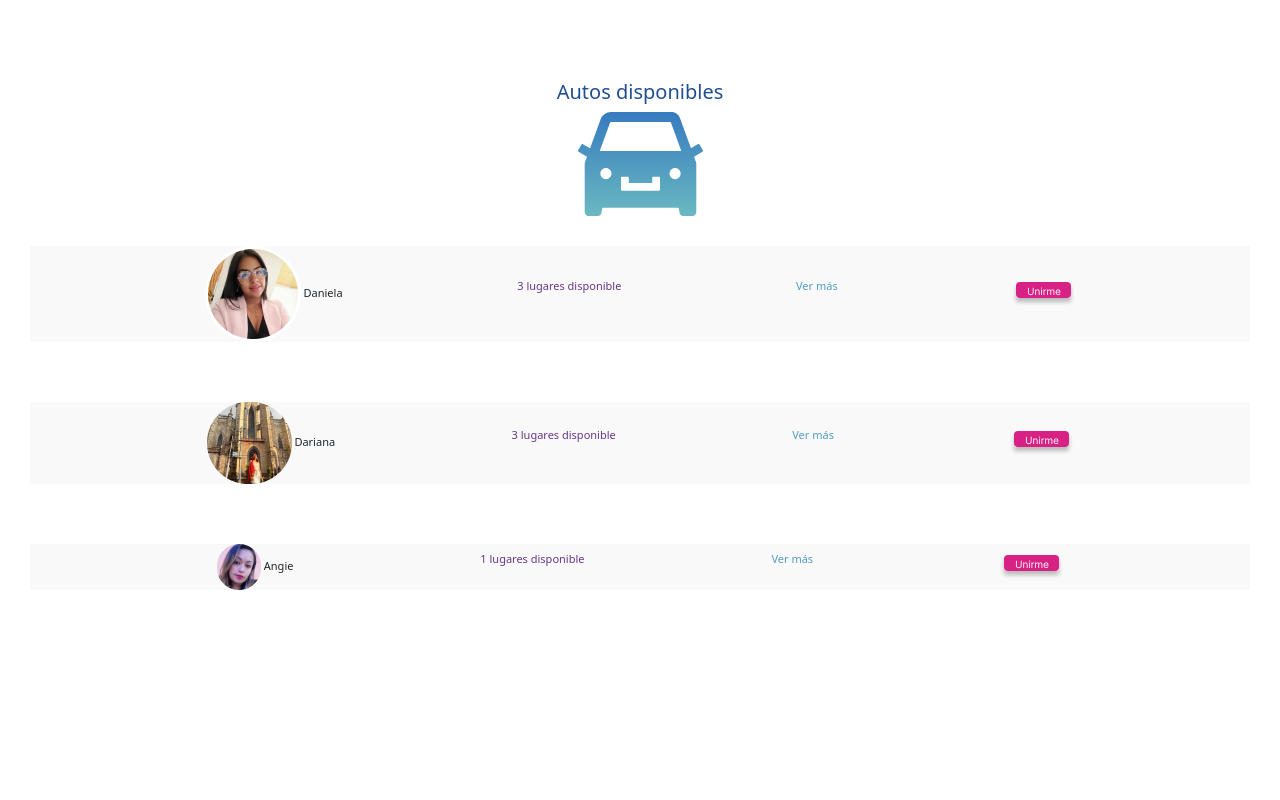
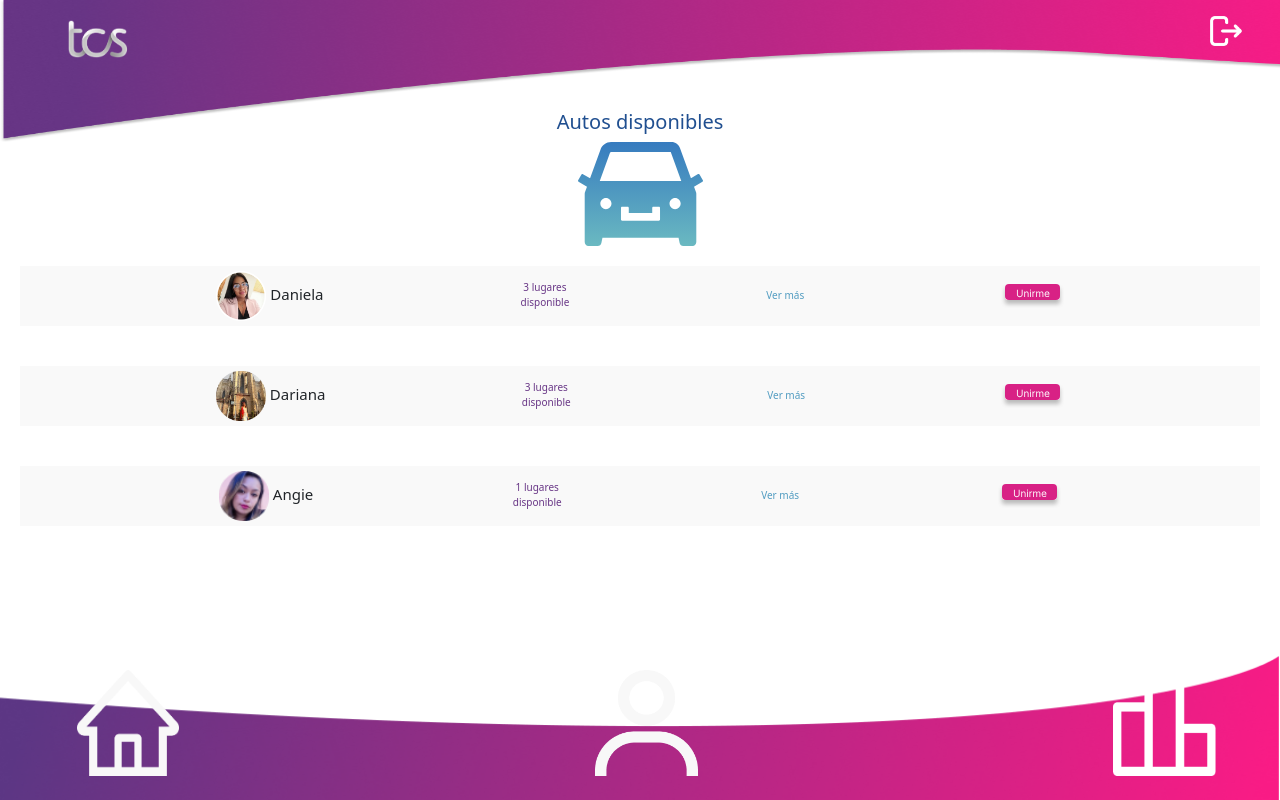
Before and after one commit to LaDuquesaDev/tflatam-tcs, a React (Create React App) app: page /AvailableCars in a window 1280 px wide. Built offline with nearby package versions, Linux system fonts and the light colour scheme.

Commit message:
se terminó el maquetado de available cars, así como su modal con estilo

```diff
--- a/src/components/CarCard.css
+++ b/src/components/CarCard.css
@@ -3,16 +3,28 @@
     display:flex;
     flex-direction:row;
     justify-content: space-evenly;
-    margin:30px;
-    font-size:11px;
+    margin:20px;
     text-align: center;
     align-items:center;
+    font-size:15px;
 
   }
 
   .free-places-text{
     color: #683686;
+    font-weight:500;
+    padding-top:14px;
+    font-size:10px;
+    width:50px;
   }
   .show-more{
-      color:#519CC1;
+    font-weight:500;
+    color:#519CC1;
+    padding-top:14px;
+    font-size:10px;
   }
+
+  .avatar-img{
+    width:50px;
+    height:50px;
+  }
--- a/src/components/CarCard.js
+++ b/src/components/CarCard.js
@@ -3,6 +3,8 @@ import Join from '../images/Join.svg'
 import "./CarCard.css"
 import AvailableModal from "../views/modal";
 import Popup from 'reactjs-popup'
+
+const overlayStyle = { background: 'rgba(107, 53, 134, 0.5)' };
 
 const CarCard = (props) => {
     const name = props.name;
@@ -12,13 +14,9 @@ const CarCard = (props) => {
         <div className="car-card">
 
             <div className="user-info"><img src={image} className="avatar-img" alt="User" /> {name}</div>
-            <div className="available">
-                <p className="free-places-text">{freePlaces} lugares disponible</p>
-            </div>
-
-            <div className="show-more">
-                <p>Ver más</p>
-            </div>
+            <p className="free-places-text">{freePlaces} lugares
+                disponible</p>
+            <div className="show-more"><p>Ver más</p></div>
 
 
             <Popup
@@ -26,6 +24,8 @@ const CarCard = (props) => {
                     <img src={Join} className="JoinButton" alt="JoinButton" />
                 </div>}
                 modal
+                nested
+                {...{ overlayStyle }}
             >
                 {
                     (close) => {
--- a/src/views/AvailableCars.css
+++ b/src/views/AvailableCars.css
@@ -1,5 +1,5 @@
 .full-list{
-    margin-top:80px;
+    margin-top:110px;
     }
 
 
--- a/src/views/AvailableCars.js
+++ b/src/views/AvailableCars.js
@@ -5,11 +5,14 @@ import Dariana from '../images/imageperfil.png'
 import Angie from '../images/Angie.png'
 import CarCard from '../components/CarCard'
 import "./AvailableCars.css"
+import Header from '../components/Header';
+import Footer from '../components/Footer';
 
 
 const AvailableCars = () => {
     return (
         <div className="full-list">
+            <Header />
             <div className="available">
                 <h1>Autos disponibles</h1>
             </div>
@@ -20,7 +23,7 @@ const AvailableCars = () => {
                 <CarCard name="Angie" image={Angie} freePlaces={1}></CarCard>
             </div>
 
-
+            <Footer />
         </div>
 
     )
--- a/src/views/Modal.css
+++ b/src/views/Modal.css
@@ -1,10 +1,54 @@
-.available-modal{
-    width: 100%;
-    margin: auto;
-    background-color: white;
+.full-data{
+  display:grid;
+  background-color: white;
+  padding: 35px;
+  grid-template-columns: 50% 50%;
+  border-radius: 24px;
+}
+
+
+
+
+  .available-modal{
+   background-color: white;
   }
 
-  .titulo {
-    padding: 32px;
-    margin: 32px;
+  /* Fonts */
+
+  .driver{
+    text-align: center;
+
   }
+
+  .title-modal{
+    margin-top:30px;
+    font-size:12px;
+
+
+    }
+
+  .license-modal{
+    font-size:20px;
+    font-weight:600;
+    margin-top:40px;}
+
+  .brand-modal{
+    font-size:12px;
+    font-weight:500;
+    margin-top:-15px;
+  }
+  .year-modal{
+    font-size:12px;
+    margin-top:-15px;
+  }
+
+.join{
+  padding-top:100px;
+  padding-left: 6px;
+
+}
+
+.close-modal{
+  margin-right:-140px;
+  margin-top:-40px;
+}
--- /dev/null
+++ b/src/views/Opacity.css
@@ -0,0 +1,16 @@
+.opacity{
+    background-color: black;
+    width: 900px;
+    height:800px;
+    position:fixed;
+}
+
+.title-modal{
+font-size:12px;
+
+}
+
+.license-modal{
+
+
+}
--- /dev/null
+++ b/src/views/Opacity.js
@@ -0,0 +1,11 @@
+import React from "react";
+import "./Opacity.css";
+
+const Opacity = () => {
+
+    return (
+        <div className="opacity"></div>
+    )
+}
+
+export default Opacity;
--- a/src/views/modal.js
+++ b/src/views/modal.js
@@ -1,30 +1,48 @@
 import React from "react";
-import "./Modal.css"
+import "./Modal.css";
+import "./Opacity.js";
+import "./Opacity.css";
+import Star from '../images/Stars.png'
+import Dariana from '../images/imageperfil.png'
+import Angie from '../images/Angie.png'
+import Daniela from '../images/passengerdani.png'
+import Join from '../images/Join.svg'
+import Close from '../images/close-modal.svg'
 
 const AvailableModal = (props) => {
     const onClose = props.onClose;
     return (
 
-        <div>
-            <div class="available-modal">
-                <botton onClick={onClose}>Cerrar</botton>
+        <div className="full-data">
+            <div className="available-modal">
+
                 <div className="car-details"></div>
-                <p>Datos del auto</p>
-                <p>LXS-16-31</p>
-                <p>Suzuki Vitara</p>
-                <p>2020</p>
+                <p className="title-modal">Datos del auto</p>
+                <p className="license-modal">LXS-16-31</p>
+                <p className="brand-modal">Suzuki Vitara</p>
+                <p className="year-modal">2020</p>
             </div>
-            <div>
+
+            <div className="driver">
+                <botton onClick={onClose}><img src={Close} alt="Close" className="close-modal" /></botton>
                 <p>Conductor</p>
-                <img src="Dariana" alt="Dariana" />
+                <img src={Dariana} alt="Dariana" />
+                <img src={Star} alt="Star" />
                 <p>Dariana Quintero</p>
             </div>
-
-            <div>
-                <p>Pasajeros</p>
+            <div className="passenger">
+                <p>Pasajeros:</p>
+                <dd><img src={Angie} width="30" height="30" alt="Angie" />Angie</dd>
+                <dd><img src={Daniela} width="30" height="30" alt="Daniela" />Daniela</dd>
 
 
             </div>
+            <div>
+                <img src={Join} alt="Join" className="join" width="95%" height="95%" />
+            </div>
+
+
+
         </div>
     )
 }
```
Also changed, not shown: src/images/Stars.png (added), src/images/close-modal.svg (added).
